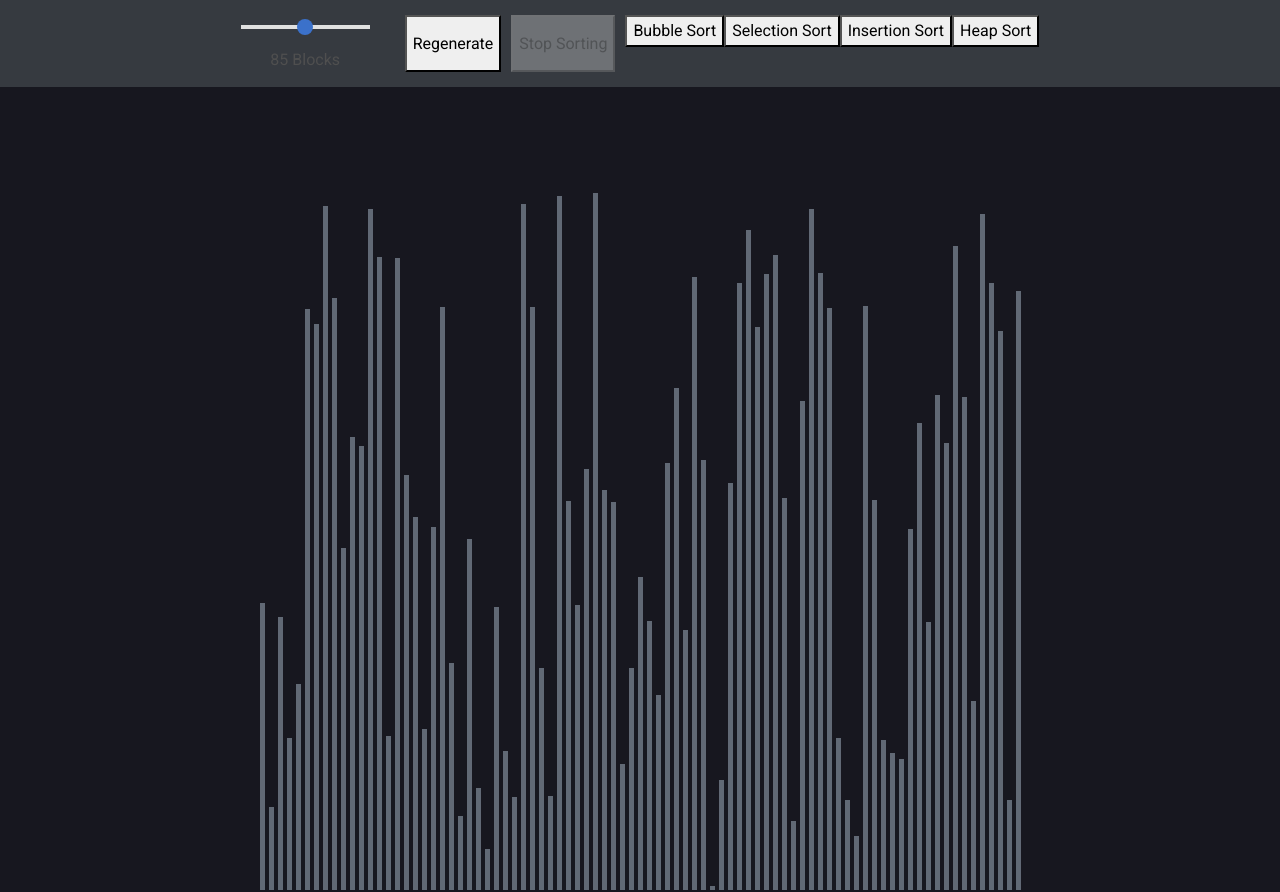
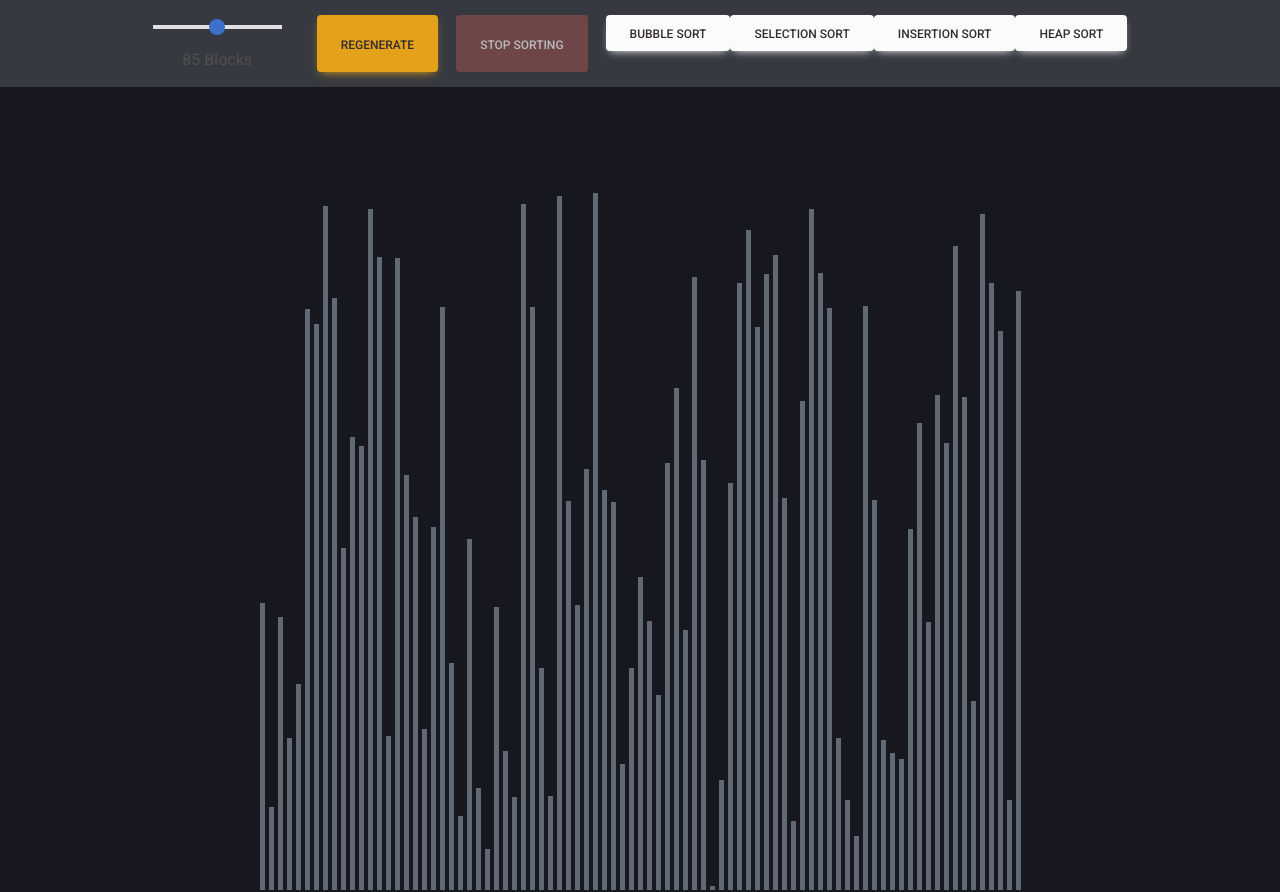
Before and after one commit to Kevrev/AlgoVisualizer, a React (Create React App) app: page / in a window 1280 px wide. Built offline with nearby package versions, Linux system fonts and the light colour scheme.

Commit message:
styling buttons

```diff
--- a/src/Visualizer/Visualizer.css
+++ b/src/Visualizer/Visualizer.css
@@ -47,6 +47,18 @@
   font-size: 2rem;
 }
 
-.no-tooltip .thumb-value {
-  display: none !important;
+.btn-light:disabled {
+  background-color: rgb(187, 183, 183);
+  box-shadow: none;
 }
+
+.btn-warning:disabled {
+  background-color: rgb(187, 183, 183);
+  box-shadow: none;
+}
+
+.btn-danger:disabled {
+  color: white;
+  background-color: rgb(142, 77, 77);
+  box-shadow: none;
+}
--- a/src/Visualizer/Visualizer.js
+++ b/src/Visualizer/Visualizer.js
@@ -1,5 +1,5 @@
 import { useState, useEffect, useRef } from 'react';
-import { MDBRange } from 'mdb-react-ui-kit';
+import { MDBRange, MDBBtn } from 'mdb-react-ui-kit';
 import bubbleSort from '../utils/bubbleSort';
 import selectionSort from '../utils/selectionSort';
 import insertionSort from '../utils/insertionSort';
@@ -63,7 +63,7 @@ const Visualizer = () => {
         <div className="left-container">
           <div className="slide-container">
             <MDBRange
-            disableTooltip
+              disableTooltip
               type="range"
               min="10"
               max="160"
@@ -76,43 +76,68 @@ const Visualizer = () => {
             <div>{range} Blocks</div>
           </div>
         </div>
-        <button onClick={generateArray} disabled={isSorting}>
+        <MDBBtn
+
+          className="text-dark"
+          color="warning"
+          onClick={generateArray}
+          disabled={isSorting}
+        >
           Regenerate
-        </button>
-            <button onClick={stopSorting} disabled={!isSorting} style={{}}>
-              Stop Sorting
-            </button>
+        </MDBBtn>
+        <MDBBtn
+
+          className="mx-2"
+          color="danger"
+          onClick={stopSorting}
+          disabled={!isSorting}
+          style={{}}
+        >
+          Stop Sorting
+        </MDBBtn>
         <div className="button-container">
-          <button
+          <MDBBtn
+
+            className="text-dark"
+            color="light"
             onClick={() => handleSort(bubbleSort, 'Bubble Sort')}
             disabled={isSorting}
           >
             Bubble Sort
-          </button>
-          <button
+          </MDBBtn>
+          <MDBBtn
+
+            className="text-dark"
+            color="light"
             onClick={() => handleSort(selectionSort, 'Selection Sort')}
             disabled={isSorting}
           >
             Selection Sort
-          </button>
-          <button
+          </MDBBtn>
+          <MDBBtn
+
+            className="text-dark"
+            color="light"
             onClick={() => handleSort(insertionSort, 'Insertion Sort')}
             disabled={isSorting}
           >
             Insertion Sort
-          </button>
-          <button
+          </MDBBtn>
+          <MDBBtn
+
+            className="text-dark"
+            color="light"
             onClick={() => handleSort(heapSort, 'Heap Sort')}
             disabled={isSorting}
           >
             Heap Sort
-          </button>
-          {/* <button onClick={() => handleSort(mergeSort, 'Merge Sort')} disabled={isSorting}>
+          </MDBBtn>
+          {/* <MDBBtn onClick={() => handleSort(mergeSort, 'Merge Sort')} disabled={isSorting}>
             Merge Sort
-          </button>
-          <button onClick={() => handleSort(quickSort, 'Quick Sort')} disabled={isSorting}>
+          </MDBBtn>
+          <MDBBtn onClick={() => handleSort(quickSort, 'Quick Sort')} disabled={isSorting}>
             Quick Sort
-          </button> */}
+          </MDBBtn> */}
         </div>
       </div>
       <div className="selected-sort">
```
